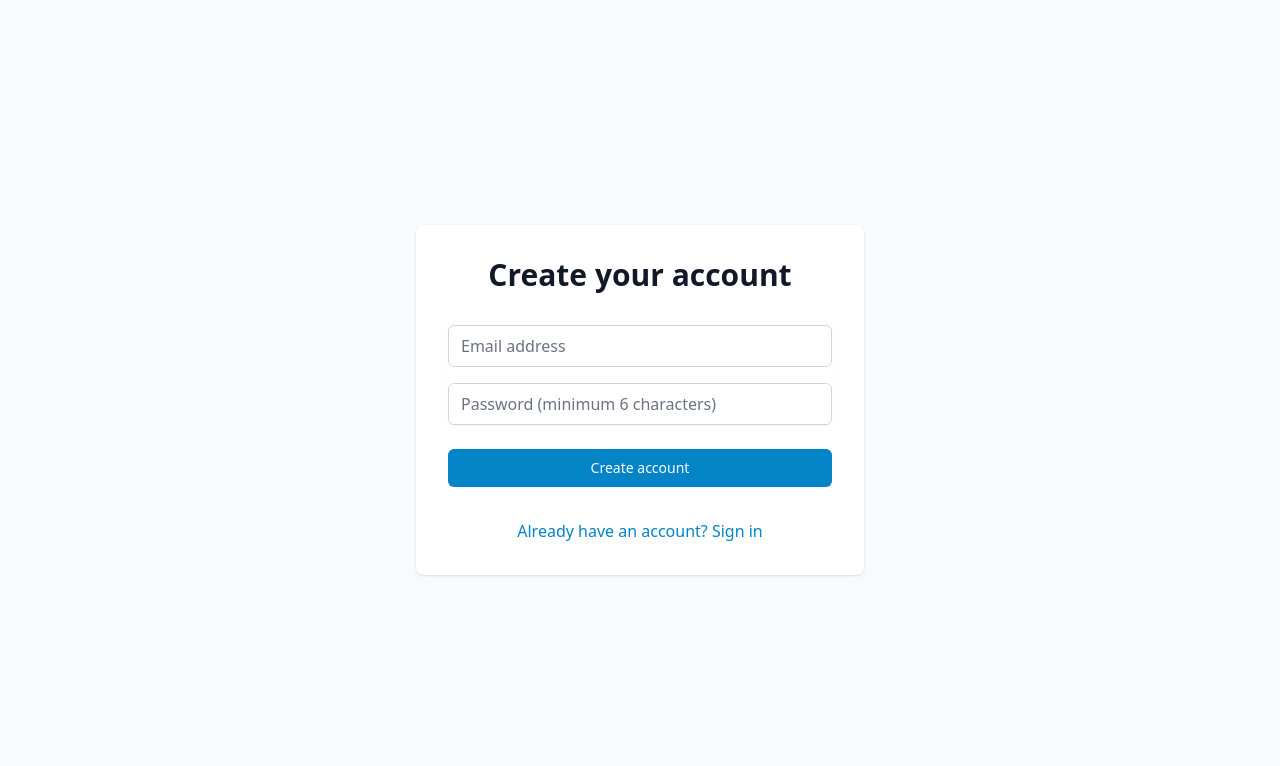
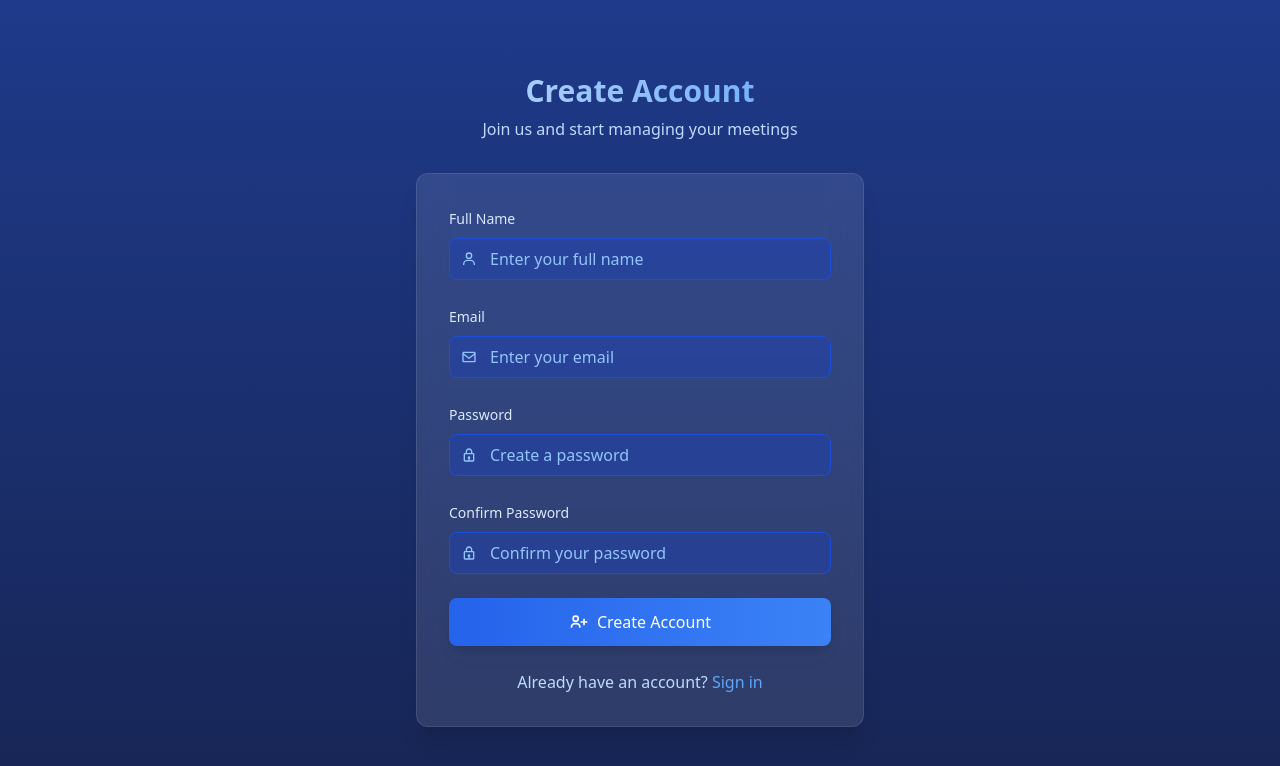
Before and after one commit to Hussein380/MePad-v2, a React (Vite) app in the folder frontend/: page /register in a window 1280 px wide. Shown: the top 766 px of the page. Built offline with nearby package versions, Linux system fonts and the light colour scheme; no server answers.

Commit message:
ui register and login improvement

```diff
--- a/frontend/src/components/auth/Login.jsx
+++ b/frontend/src/components/auth/Login.jsx
@@ -1,7 +1,10 @@
 import { useState } from 'react';
 import { useNavigate, Link } from 'react-router-dom';
 import { useAuth } from '../../context/AuthContext';
+import { motion } from 'framer-motion';
+import { BiUser, BiLock, BiLogIn } from 'react-icons/bi';
 import toast from 'react-hot-toast';
+import GridBackground from '../shared/GridBackground';
 
 export default function Login() {
     const [formData, setFormData] = useState({
@@ -28,63 +31,106 @@ export default function Login() {
     };
 
     return (
-        <div className="min-h-screen flex items-center justify-center bg-gray-50">
-            <div className="max-w-md w-full space-y-8 p-8 bg-white rounded-lg shadow">
-                <div>
-                    <h2 className="text-center text-3xl font-extrabold text-gray-900">
-                        Sign in to your account
-                    </h2>
+        <div className="min-h-screen relative bg-gradient-to-b from-blue-900 to-blue-950 flex items-center justify-center p-4">
+            <GridBackground />
+
+            <motion.div
+                initial={{ opacity: 0, y: 20 }}
+                animate={{ opacity: 1, y: 0 }}
+                className="w-full max-w-md z-10"
+            >
+                <div className="text-center mb-8">
+                    <motion.h1
+                        initial={{ scale: 0.95 }}
+                        animate={{ scale: 1 }}
+                        className="text-3xl font-bold bg-clip-text text-transparent
+                                 bg-gradient-to-r from-blue-200 to-blue-400"
+                    >
+                        Welcome Back
+                    </motion.h1>
+                    <p className="text-blue-200 mt-2">Sign in to continue to your account</p>
                 </div>
-                <form className="mt-8 space-y-6" onSubmit={handleSubmit}>
-                    <div className="rounded-md shadow-sm space-y-4">
-                        <div>
-                            <label htmlFor="email" className="sr-only">
-                                Email address
-                            </label>
+
+                <motion.div
+                    initial={{ opacity: 0, scale: 0.95 }}
+                    animate={{ opacity: 1, scale: 1 }}
+                    className="bg-white/10 backdrop-blur-lg rounded-xl p-8 shadow-xl
+                             border border-white/10"
+                >
+                    <form onSubmit={handleSubmit} className="space-y-6">
+                        <div className="space-y-2">
+                            <label className="text-sm font-medium text-blue-100">Email</label>
+                            <div className="relative group">
+                                <BiUser className="absolute left-3 top-1/2 transform -translate-y-1/2
+                                                 text-blue-300 group-hover:text-blue-200 transition-colors" />
                                 <input
-                                id="email"
-                                name="email"
                                     type="email"
-                                required
-                                className="appearance-none rounded-md relative block w-full px-3 py-2 border border-gray-300 placeholder-gray-500 text-gray-900 focus:outline-none focus:ring-primary-500 focus:border-primary-500"
-                                placeholder="Email address"
                                     value={formData.email}
                                     onChange={(e) => setFormData({ ...formData, email: e.target.value })}
-                            />
-                        </div>
-                        <div>
-                            <label htmlFor="password" className="sr-only">
-                                Password
-                            </label>
-                            <input
-                                id="password"
-                                name="password"
-                                type="password"
+                                    className="w-full pl-10 pr-4 py-2 bg-blue-800/50 border border-blue-700
+                                             rounded-lg text-white placeholder-blue-300 focus:ring-2
+                                             focus:ring-blue-500 focus:border-transparent transition-all
+                                             group-hover:border-blue-600"
+                                    placeholder="Enter your email"
                                     required
-                                className="appearance-none rounded-md relative block w-full px-3 py-2 border border-gray-300 placeholder-gray-500 text-gray-900 focus:outline-none focus:ring-primary-500 focus:border-primary-500"
-                                placeholder="Password"
-                                value={formData.password}
-                                onChange={(e) => setFormData({ ...formData, password: e.target.value })}
                                 />
                             </div>
                         </div>
 
-                    <div>
-                        <button
+                        <div className="space-y-2">
+                            <label className="text-sm font-medium text-blue-100">Password</label>
+                            <div className="relative group">
+                                <BiLock className="absolute left-3 top-1/2 transform -translate-y-1/2
+                                                 text-blue-300 group-hover:text-blue-200 transition-colors" />
+                                <input
+                                    type="password"
+                                    value={formData.password}
+                                    onChange={(e) => setFormData({ ...formData, password: e.target.value })}
+                                    className="w-full pl-10 pr-4 py-2 bg-blue-800/50 border border-blue-700
+                                             rounded-lg text-white placeholder-blue-300 focus:ring-2
+                                             focus:ring-blue-500 focus:border-transparent transition-all
+                                             group-hover:border-blue-600"
+                                    placeholder="Enter your password"
+                                    required
+                                />
+                            </div>
+                        </div>
+
+                        <motion.button
+                            whileHover={{ scale: 1.02 }}
+                            whileTap={{ scale: 0.98 }}
                             type="submit"
                             disabled={loading}
-                            className="group relative w-full flex justify-center py-2 px-4 border border-transparent text-sm font-medium rounded-md text-white bg-primary-600 hover:bg-primary-700 focus:outline-none focus:ring-2 focus:ring-offset-2 focus:ring-primary-500 disabled:opacity-50"
+                            className="w-full px-4 py-3 bg-gradient-to-r from-blue-600 to-blue-500
+                                     hover:from-blue-500 hover:to-blue-400 text-white rounded-lg
+                                     shadow-lg flex items-center justify-center gap-2
+                                     disabled:opacity-50 disabled:cursor-not-allowed transition-all"
                         >
-                            {loading ? 'Signing in...' : 'Sign in'}
-                        </button>
+                            {loading ? (
+                                <div className="w-6 h-6 border-2 border-white/20 border-t-white
+                                              rounded-full animate-spin" />
+                            ) : (
+                                <>
+                                    <BiLogIn className="text-xl" />
+                                    <span>Sign In</span>
+                                </>
+                            )}
+                        </motion.button>
+
+                        <div className="text-center mt-4">
+                            <p className="text-blue-200">
+                                Don't have an account?{' '}
+                                <Link
+                                    to="/register"
+                                    className="text-blue-400 hover:text-blue-300 transition-colors"
+                                >
+                                    Sign up
+                                </Link>
+                            </p>
                         </div>
                     </form>
-                <div className="text-center">
-                    <Link to="/register" className="text-primary-600 hover:text-primary-500">
-                        Don't have an account? Register
-                    </Link>
-                </div>
-            </div>
+                </motion.div>
+            </motion.div>
         </div>
     );
 }
--- a/frontend/src/components/auth/Register.jsx
+++ b/frontend/src/components/auth/Register.jsx
@@ -1,22 +1,32 @@
 import { useState } from 'react';
-import { useNavigate, Link } from 'react-router-dom';
-import { useAuth } from '../../context/AuthContext';
+import { Link, useNavigate } from 'react-router-dom';
+import { auth } from '../../services/api';
+import { motion } from 'framer-motion';
+import { BiUser, BiLock, BiEnvelope, BiUserPlus } from 'react-icons/bi';
 import toast from 'react-hot-toast';
+import GridBackground from '../shared/GridBackground';
 
 export default function Register() {
     const [formData, setFormData] = useState({
+        name: '',
         email: '',
-        password: ''
+        password: '',
+        confirmPassword: ''
     });
     const [loading, setLoading] = useState(false);
     const navigate = useNavigate();
-    const { register } = useAuth();
 
     const handleSubmit = async (e) => {
         e.preventDefault();
+        if (formData.password !== formData.confirmPassword) {
+            toast.error('Passwords do not match');
+            return;
+        }
+
         setLoading(true);
         try {
-            await register(formData);
+            await auth.register(formData);
+            toast.success('Registration successful! Please login.');
             navigate('/login');
         } catch (error) {
             toast.error(error.response?.data?.error || 'Registration failed');
@@ -26,64 +36,144 @@ export default function Register() {
     };
 
     return (
-        <div className="min-h-screen flex items-center justify-center bg-gray-50">
-            <div className="max-w-md w-full space-y-8 p-8 bg-white rounded-lg shadow">
-                <div>
-                    <h2 className="text-center text-3xl font-extrabold text-gray-900">
-                        Create your account
-                    </h2>
+        <div className="min-h-screen relative bg-gradient-to-b from-blue-900 to-blue-950 flex items-center justify-center p-4">
+            <GridBackground />
+
+            <motion.div
+                initial={{ opacity: 0, y: 20 }}
+                animate={{ opacity: 1, y: 0 }}
+                className="w-full max-w-md z-10"
+            >
+                <div className="text-center mb-8">
+                    <motion.h1
+                        initial={{ scale: 0.95 }}
+                        animate={{ scale: 1 }}
+                        className="text-3xl font-bold bg-clip-text text-transparent
+                                 bg-gradient-to-r from-blue-200 to-blue-400"
+                    >
+                        Create Account
+                    </motion.h1>
+                    <p className="text-blue-200 mt-2">Join us and start managing your meetings</p>
                 </div>
-                <form className="mt-8 space-y-6" onSubmit={handleSubmit}>
-                    <div className="rounded-md shadow-sm space-y-4">
-                        <div>
-                            <label htmlFor="email" className="sr-only">
-                                Email address
-                            </label>
-                            <input
-                                id="email"
-                                name="email"
-                                type="email"
-                                required
-                                className="appearance-none rounded-md relative block w-full px-3 py-2 border border-gray-300 placeholder-gray-500 text-gray-900 focus:outline-none focus:ring-primary-500 focus:border-primary-500"
-                                placeholder="Email address"
-                                value={formData.email}
-                                onChange={(e) => setFormData({ ...formData, email: e.target.value })}
-                            />
+
+                <motion.div
+                    initial={{ opacity: 0, scale: 0.95 }}
+                    animate={{ opacity: 1, scale: 1 }}
+                    className="bg-white/10 backdrop-blur-lg rounded-xl p-8 shadow-xl
+                             border border-white/10"
+                >
+                    <form onSubmit={handleSubmit} className="space-y-6">
+                        <div className="space-y-2">
+                            <label className="text-sm font-medium text-blue-100">Full Name</label>
+                            <div className="relative group">
+                                <BiUser className="absolute left-3 top-1/2 transform -translate-y-1/2
+                                                 text-blue-300 group-hover:text-blue-200 transition-colors" />
+                                <input
+                                    type="text"
+                                    value={formData.name}
+                                    onChange={(e) => setFormData({ ...formData, name: e.target.value })}
+                                    className="w-full pl-10 pr-4 py-2 bg-blue-800/50 border border-blue-700
+                                             rounded-lg text-white placeholder-blue-300 focus:ring-2
+                                             focus:ring-blue-500 focus:border-transparent transition-all
+                                             group-hover:border-blue-600"
+                                    placeholder="Enter your full name"
+                                    required
+                                />
+                            </div>
                         </div>
-                        <div>
-                            <label htmlFor="password" className="sr-only">
-                                Password
-                            </label>
-                            <input
-                                id="password"
-                                name="password"
-                                type="password"
-                                required
-                                className="appearance-none rounded-md relative block w-full px-3 py-2 border border-gray-300 placeholder-gray-500 text-gray-900 focus:outline-none focus:ring-primary-500 focus:border-primary-500"
-                                placeholder="Password (minimum 6 characters)"
-                                minLength={6}
-                                value={formData.password}
-                                onChange={(e) => setFormData({ ...formData, password: e.target.value })}
-                            />
+
+                        <div className="space-y-2">
+                            <label className="text-sm font-medium text-blue-100">Email</label>
+                            <div className="relative group">
+                                <BiEnvelope className="absolute left-3 top-1/2 transform -translate-y-1/2
+                                                     text-blue-300 group-hover:text-blue-200 transition-colors" />
+                                <input
+                                    type="email"
+                                    value={formData.email}
+                                    onChange={(e) => setFormData({ ...formData, email: e.target.value })}
+                                    className="w-full pl-10 pr-4 py-2 bg-blue-800/50 border border-blue-700
+                                             rounded-lg text-white placeholder-blue-300 focus:ring-2
+                                             focus:ring-blue-500 focus:border-transparent transition-all
+                                             group-hover:border-blue-600"
+                                    placeholder="Enter your email"
+                                    required
+                                />
+                            </div>
                         </div>
-                    </div>
 
-                    <div>
-                        <button
+                        <div className="space-y-2">
+                            <label className="text-sm font-medium text-blue-100">Password</label>
+                            <div className="relative group">
+                                <BiLock className="absolute left-3 top-1/2 transform -translate-y-1/2
+                                                 text-blue-300 group-hover:text-blue-200 transition-colors" />
+                                <input
+                                    type="password"
+                                    value={formData.password}
+                                    onChange={(e) => setFormData({ ...formData, password: e.target.value })}
+                                    className="w-full pl-10 pr-4 py-2 bg-blue-800/50 border border-blue-700
+                                             rounded-lg text-white placeholder-blue-300 focus:ring-2
+                                             focus:ring-blue-500 focus:border-transparent transition-all
+                                             group-hover:border-blue-600"
+                                    placeholder="Create a password"
+                                    required
+                                />
+                            </div>
+                        </div>
+
+                        <div className="space-y-2">
+                            <label className="text-sm font-medium text-blue-100">Confirm Password</label>
+                            <div className="relative group">
+                                <BiLock className="absolute left-3 top-1/2 transform -translate-y-1/2
+                                                 text-blue-300 group-hover:text-blue-200 transition-colors" />
+                                <input
+                                    type="password"
+                                    value={formData.confirmPassword}
+                                    onChange={(e) => setFormData({ ...formData, confirmPassword: e.target.value })}
+                                    className="w-full pl-10 pr-4 py-2 bg-blue-800/50 border border-blue-700
+                                             rounded-lg text-white placeholder-blue-300 focus:ring-2
+                                             focus:ring-blue-500 focus:border-transparent transition-all
+                                             group-hover:border-blue-600"
+                                    placeholder="Confirm your password"
+                                    required
+                                />
+                            </div>
+                        </div>
+
+                        <motion.button
+                            whileHover={{ scale: 1.02 }}
+                            whileTap={{ scale: 0.98 }}
                             type="submit"
                             disabled={loading}
-                            className="group relative w-full flex justify-center py-2 px-4 border border-transparent text-sm font-medium rounded-md text-white bg-primary-600 hover:bg-primary-700 focus:outline-none focus:ring-2 focus:ring-offset-2 focus:ring-primary-500 disabled:opacity-50"
+                            className="w-full px-4 py-3 bg-gradient-to-r from-blue-600 to-blue-500
+                                     hover:from-blue-500 hover:to-blue-400 text-white rounded-lg
+                                     shadow-lg flex items-center justify-center gap-2
+                                     disabled:opacity-50 disabled:cursor-not-allowed transition-all"
                         >
-                            {loading ? 'Creating account...' : 'Create account'}
-                        </button>
-                    </div>
-                </form>
-                <div className="text-center">
-                    <Link to="/login" className="text-primary-600 hover:text-primary-500">
-                        Already have an account? Sign in
-                    </Link>
-                </div>
-            </div>
+                            {loading ? (
+                                <div className="w-6 h-6 border-2 border-white/20 border-t-white
+                                              rounded-full animate-spin" />
+                            ) : (
+                                <>
+                                    <BiUserPlus className="text-xl" />
+                                    <span>Create Account</span>
+                                </>
+                            )}
+                        </motion.button>
+
+                        <div className="text-center mt-4">
+                            <p className="text-blue-200">
+                                Already have an account?{' '}
+                                <Link
+                                    to="/login"
+                                    className="text-blue-400 hover:text-blue-300 transition-colors"
+                                >
+                                    Sign in
+                                </Link>
+                            </p>
+                        </div>
+                    </form>
+                </motion.div>
+            </motion.div>
         </div>
     );
 }
--- /dev/null
+++ b/frontend/src/components/shared/GridBackground.jsx
@@ -0,0 +1,37 @@
+import { motion } from 'framer-motion';
+
+export default function GridBackground() {
+    return (
+        <div className="absolute inset-0 -z-10 overflow-hidden">
+            {/* Grid Pattern */}
+            <div
+                className="absolute inset-0 bg-[linear-gradient(to_right,#808080_1px,transparent_1px),linear-gradient(to_bottom,#808080_1px,transparent_1px)]
+                           bg-[size:4rem_4rem] [mask-image:radial-gradient(ellipse_60%_50%_at_50%_0%,#000_70%,transparent_110%)]"
+                style={{ opacity: 0.1 }}
+            />
+
+            {/* Gradient Overlay */}
+            <div className="absolute inset-0 bg-gradient-to-b from-blue-950/50 via-blue-900/50 to-blue-950/80" />
+
+            {/* Animated Dots */}
+            <div className="absolute inset-0 grid grid-cols-6 gap-4 p-4">
+                {Array.from({ length: 24 }).map((_, i) => (
+                    <motion.div
+                        key={i}
+                        initial={{ opacity: 0, scale: 0 }}
+                        animate={{
+                            opacity: [0.2, 0.4, 0.2],
+                            scale: [1, 1.2, 1],
+                        }}
+                        transition={{
+                            duration: 4,
+                            repeat: Infinity,
+                            delay: i * 0.1,
+                        }}
+                        className="w-1 h-1 bg-blue-400/40 rounded-full"
+                    />
+                ))}
+            </div>
+        </div>
+    );
+}
```
Also changed, not shown: 2 other files (tests, documents, lock files or other folders). Lines whose indentation alone changed are shown as unchanged.
